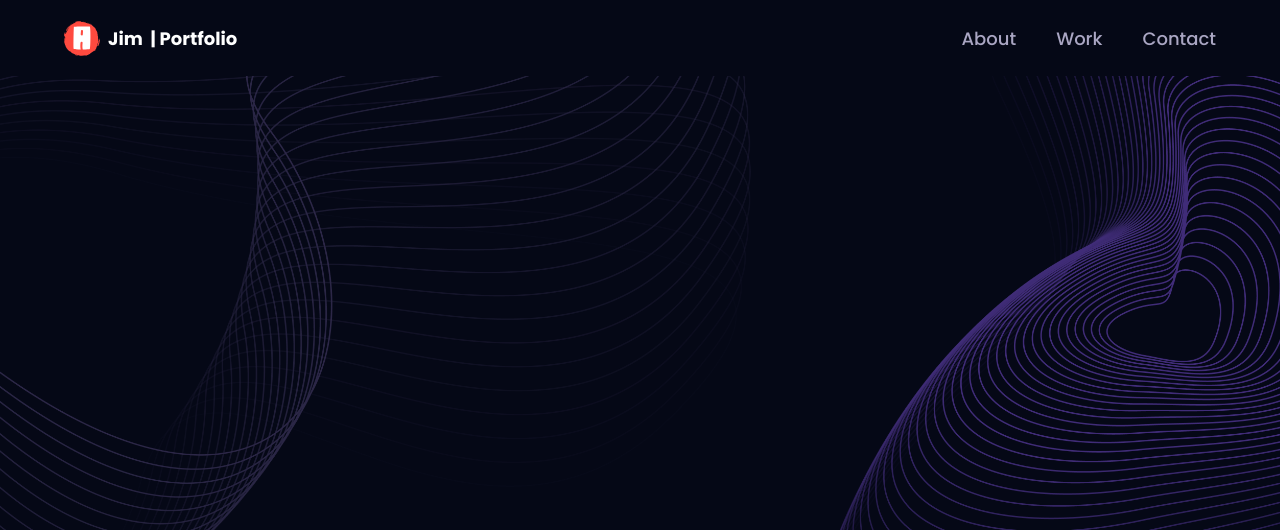
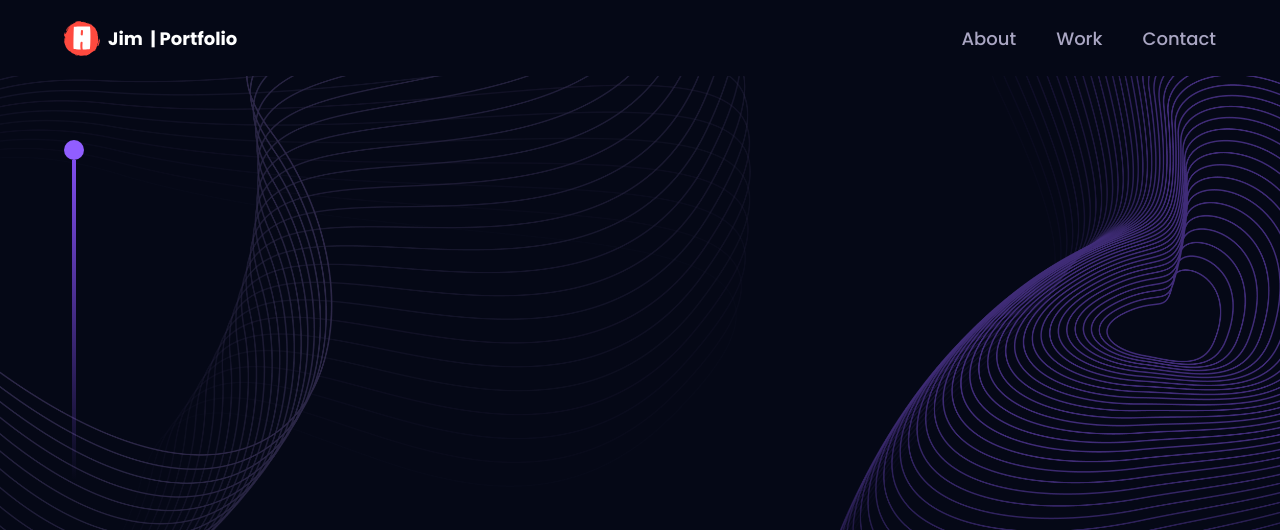
Before and after one commit to nepail/3D_portfolio, a React (Vite) app: page / in a window 1280 px wide. Shown: the top 530 px of the page. Built offline with nearby package versions, Linux system fonts and the light colour scheme.

Commit message:
add a point and line in Hero

```diff
--- a/src/components/Hero.jsx
+++ b/src/components/Hero.jsx
@@ -6,7 +6,12 @@
 const Hero = () => {
   return (
     <section className="relative w-full h-screen mx-auto">
-
+      <div className={`${styles.paddingX} absolute inset-0 top-[120px] max-w-7xl mx-auto flex flex-row items-start gap-5`}>
+        <div className="flex flex-col justify-center items-center mt-5">
+          <div className="w-5 h-5 rounded-full bg-[#915eff]"/>
+          <div className="w-1 sm:h-80 h-40 violet-gradient"/>
+        </div>
+      </div>
     </section>
   )
 };
```
